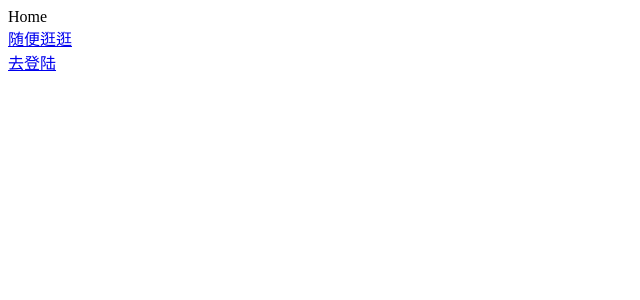
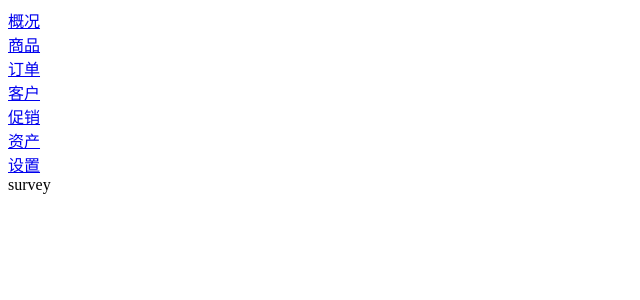
Before and after one commit to wlfsgswg/my-vue-app, a Vue app: page /#/ in a window 1280 px wide. Shown: the top 300 px of the page, without its empty margins (0-640 px from the left). Built offline with nearby package versions, Linux system fonts and the light colour scheme.

Commit message:
路由嵌套二级路由

```diff
--- a/src/App.vue
+++ b/src/App.vue
@@ -8,7 +8,7 @@
 export default {
   name: "app",
   mounted(){
-      console.log(window.location)
+      console.log(this)
   }
 };
 </script>
--- /dev/null
+++ b/src/containers/Home/Asset/index.vue
@@ -0,0 +1,15 @@
+<template>
+  <div>
+    <div>asset</div>
+  </div>
+</template>
+
+<script>
+export default {
+  data: () => ({}),
+  mounted() {},
+  methods: {},
+  watch: {},
+  computed: {}
+};
+</script>
--- /dev/null
+++ b/src/containers/Home/Custom/index.vue
@@ -0,0 +1,15 @@
+<template>
+  <div>
+    <div>custom</div>
+  </div>
+</template>
+
+<script>
+export default {
+  data: () => ({}),
+  mounted() {},
+  methods: {},
+  watch: {},
+  computed: {}
+};
+</script>
--- /dev/null
+++ b/src/containers/Home/Goods/index.vue
@@ -0,0 +1,15 @@
+<template>
+  <div>
+    <div>goods</div>
+  </div>
+</template>
+
+<script>
+export default {
+  data: () => ({}),
+  mounted() {},
+  methods: {},
+  watch: {},
+  computed: {}
+};
+</script>
--- /dev/null
+++ b/src/containers/Home/Market/index.vue
@@ -0,0 +1,15 @@
+<template>
+  <div>
+    <div>market</div>
+  </div>
+</template>
+
+<script>
+export default {
+  data: () => ({}),
+  mounted() {},
+  methods: {},
+  watch: {},
+  computed: {}
+};
+</script>
--- /dev/null
+++ b/src/containers/Home/Order/index.vue
@@ -0,0 +1,15 @@
+<template>
+  <div>
+    <div>order</div>
+  </div>
+</template>
+
+<script>
+export default {
+  data: () => ({}),
+  mounted() {},
+  methods: {},
+  watch: {},
+  computed: {}
+};
+</script>
--- /dev/null
+++ b/src/containers/Home/Setting/index.vue
@@ -0,0 +1,15 @@
+<template>
+  <div>
+    <div>setting</div>
+  </div>
+</template>
+
+<script>
+export default {
+  data: () => ({}),
+  mounted() {},
+  methods: {},
+  watch: {},
+  computed: {}
+};
+</script>
--- /dev/null
+++ b/src/containers/Home/Survey/index.vue
@@ -0,0 +1,15 @@
+<template>
+  <div>
+    <div>survey</div>
+  </div>
+</template>
+
+<script>
+export default {
+  data: () => ({}),
+  mounted() {},
+  methods: {},
+  watch: {},
+  computed: {}
+};
+</script>
--- /dev/null
+++ b/src/containers/Home/index.js
@@ -0,0 +1,9 @@
+import Survey from "./Survey";
+import Goods from "./Goods";
+import Order from "./Order";
+import Custom from "./Custom";
+import Market from "./Market";
+import Asset from "./Asset";
+import Setting from "./Setting";
+
+export { Survey, Goods, Order, Custom, Market, Asset, Setting };
--- a/src/containers/Home/index.vue
+++ b/src/containers/Home/index.vue
@@ -1,14 +1,27 @@
 <template>
   <div>
-    <div>Home</div>
     <div>
-      <div>
-        <router-link to="/about">随便逛逛</router-link>
-      </div>
-      <div>
-        <router-link to="/login">去登陆</router-link>
-      </div>
+      <router-link to="/survey">概况</router-link>
     </div>
+    <div>
+      <router-link to="/goods">商品</router-link>
+    </div>
+    <div>
+      <router-link to="/order">订单</router-link>
+    </div>
+    <div>
+      <router-link to="/custom">客户</router-link>
+    </div>
+    <div>
+      <router-link to="/market">促销</router-link>
+    </div>
+    <div>
+      <router-link to="/asset">资产</router-link>
+    </div>
+    <div>
+      <router-link to="/setting">设置</router-link>
+    </div>
+    <router-view />
   </div>
 </template>
 
--- a/src/routes/index.js
+++ b/src/routes/index.js
@@ -1,20 +1,62 @@
-import Home from "./../containers/Home";
+import Home from "./../containers/Home/index.vue";
 import NotFound from "./../containers/NotFound";
 import Login from "./../containers/Login";
-
+import {
+  Survey,
+  Goods,
+  Order,
+  Custom,
+  Market,
+  Asset,
+  Setting
+} from "./../containers/Home/index.js";
 const routes = [
   {
     path: "/",
-    component: Home
+    component: Home,
+    children: [
+      {
+        path: "",
+        component: Survey
+      },
+      {
+        path: "survey",
+        component: Survey
+      },
+      {
+        path: "goods",
+        component: Goods
+      },
+      {
+        path: "order",
+        component: Order
+      },
+      {
+        path: "custom",
+        component: Custom
+      },
+      {
+        path: "market",
+        component: Market
+      },
+      {
+        path: "asset",
+        component: Asset
+      },
+      {
+        path: "setting",
+        component: Setting
+      }
+    ]
   },
   {
     path: "/login",
     component: Login
   },
   {
-    path: "/404",
+    path: "*",
     component: NotFound
   }
 ];
-
-export { routes };
+const defaultRoutes = routes[1].children;
+export { routes, defaultRoutes };
```
